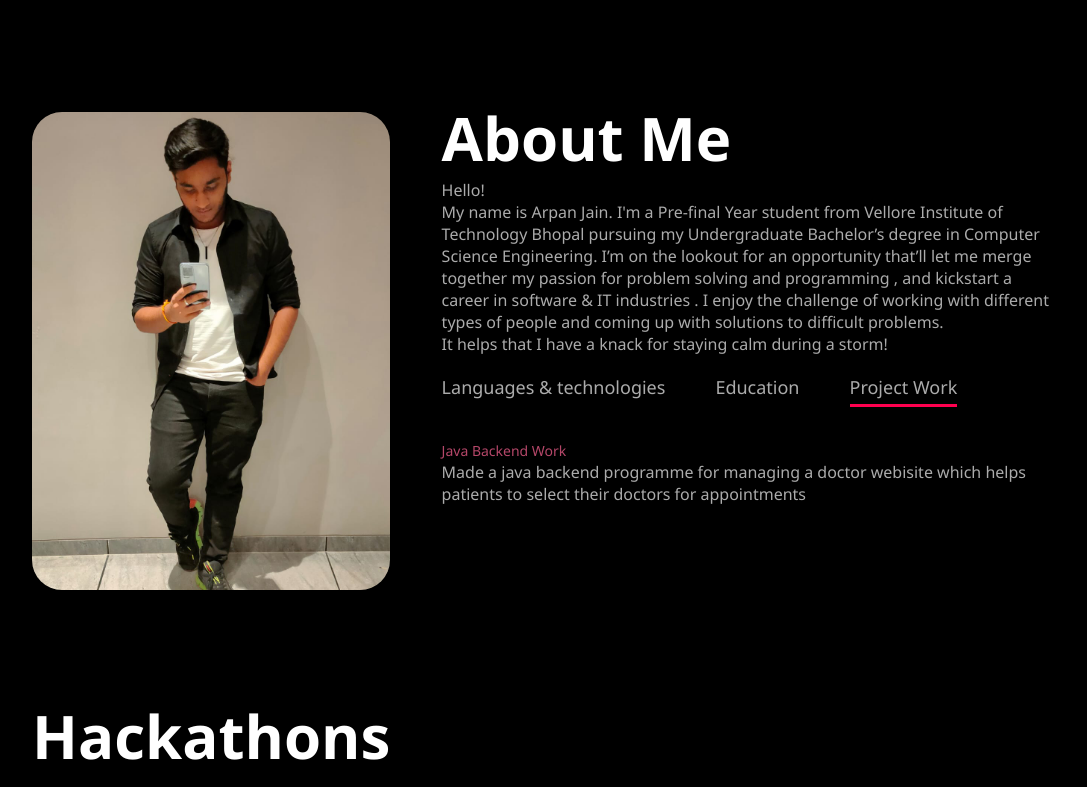
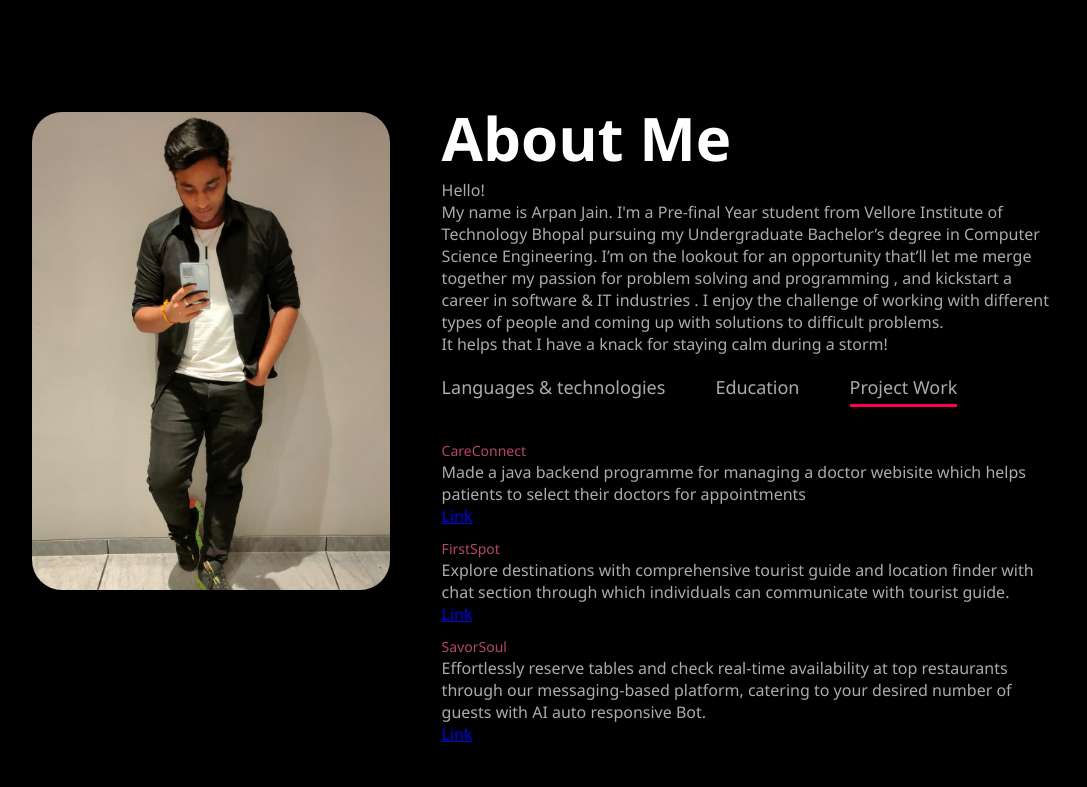
Before and after one commit to ArpanJain5/Portfolio, a plain HTML site: page Portfolio/index.html in a window 1280 px wide. Both pictures are taken after a click on the element "Project Work". Shown: the part 614-1401 px from the top of the page, without its empty margins (96-1183 px from the left). Drawn offline with Linux system fonts and the light colour scheme.

Commit message:
Update index.html

```diff
--- a/Portfolio/index.html
+++ b/Portfolio/index.html
@@ -5,7 +5,7 @@
     <meta charset="UTF-8">
     <meta http-equiv="X-UA-Compatible" content="IE=edge">
     <meta name="viewport" content="width=device-width, initial-scale=1.0">
-    <title>Portfolio</title>
+    <title>Portfolio Website</title>
     <link rel="stylesheet" href="style.css">
     <link rel="shortcut icon" type="image" href="images/profile-pic (34).png">
     <link href="http://maxcdn.bootstrapcdn.com/font-awesome/4.1.0/css/font-awesome.min.css" rel="stylesheet">
@@ -82,8 +82,12 @@
 
                     <div class="tab-contents" id="project work">
                         <ul>
-                            <li><span>Java Backend Work</span><br> Made a java backend programme for managing a doctor webisite which helps patients to select their doctors for appointments</li>
-
+                            <li><span>CareConnect</span><br> Made a java backend programme for managing a doctor webisite which helps patients to select their doctors for appointments
+                            <br><a href="https://github.com/ArpanJain5/DoctorFin">Link</a></li>
+                            <li><span>FirstSpot</span><br>Explore destinations with comprehensive tourist guide and location finder with chat section through which individuals can communicate with tourist guide.
+                            <br><a href="https://github.com/ArpanJain5/FirstSpot">Link</a></li>
+                            <li><span>SavorSoul</span><br>Effortlessly reserve tables and check real-time availability at top restaurants through our messaging-based platform, catering to your desired number of guests with AI auto responsive Bot.
+                            <br><a href="https://github.com/ArpanJain5/YummyRestro">Link</a></li>
 
                         </ul>
                     </div>
@@ -113,10 +117,6 @@
 
 
 
-
-
-
-
     <!-- ------------------------------------my profiles--------------------- -->
     <div id="portfolio">
         <div class="container">
@@ -136,7 +136,7 @@
                     <div class="layer">
                         <h3>Resume</h3>
                         <p>I would love to talk about whether my technical skills might fit any of your openings</p>
-                        <a href="https://docs.google.com/document/d/1aG08cjict0sOQJMJypDB9czqIVH0lR6d/edit" download target="_blank"><i class="fa-solid fa-file"></i></a>
+                        <a href="https://docs.google.com/document/d/1zockfezXiKNlK8JLIZNEzDbSkCkAJKQq/edit?usp=sharing&ouid=101513134553442081119&rtpof=true&sd=true" download target="_blank"><i class="fa-solid fa-file"></i></a>
                     </div>
                 </div>
 
```
